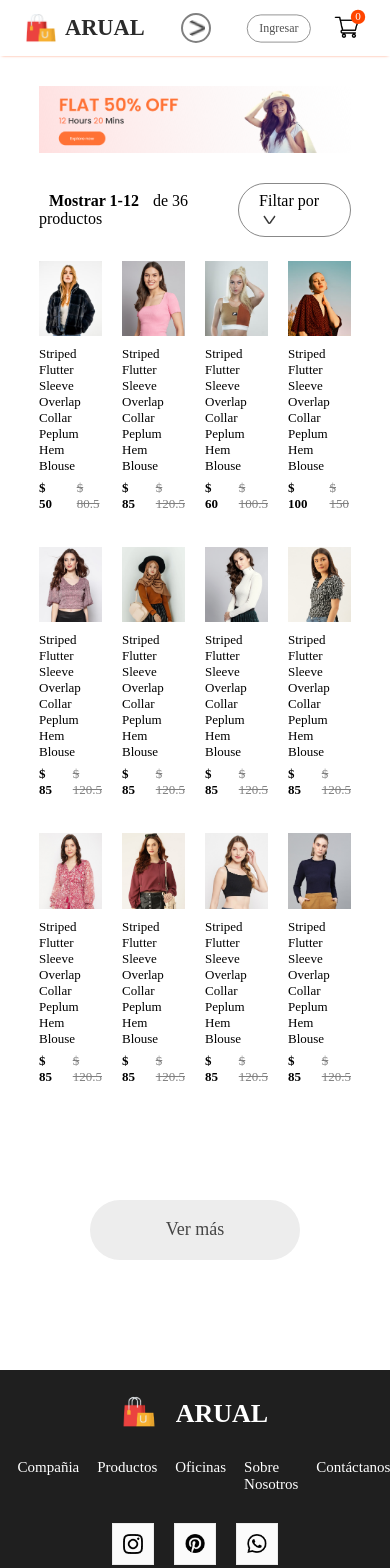
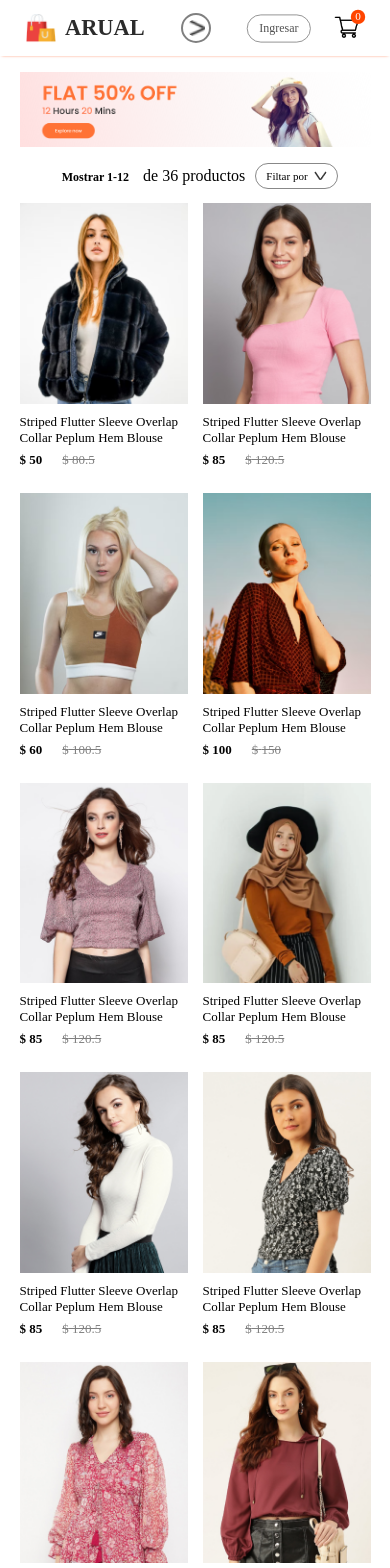
Before and after one commit to luis13xd/arual, a React (Create React App) app: page /mujer in a window 390 px wide. Shown: the top 1568 px of the page. Built offline with nearby package versions, Linux system fonts and the light colour scheme.

Commit message:
responsive en category sections

```diff
--- a/src/Pages/Css/Category.css
+++ b/src/Pages/Css/Category.css
@@ -65,4 +65,77 @@
     color: rgb(69, 69, 69);
     font-size: 18px;
     font-weight: 500;
+    cursor: pointer;
 }
+
+@media(max-width:1280px){
+    .shopcategory-sort {
+        font-size: 14px;
+    }
+
+    .shopcategory-indexSort p span {
+        font-size: 14px;
+    }
+}
+
+@media(max-width:800px){
+    .shopcategory-banner {
+        width: 90%;
+        margin: 20px auto;
+    }
+
+    .shopcategory-indexSort {
+        width: 90%;
+    }
+
+    .shopcategory-products {
+        margin: 14px auto;
+        display: grid;
+        grid-template-columns: repeat(3, 1fr);
+        column-gap: 15px;
+        row-gap: 20px;
+        width: 90%;
+    }
+
+    .shopcategory-sort {
+        font-size: 13px;
+    }
+
+    .shopcategory-indexSort p span {
+        font-size: 13px;
+    }
+
+    .shopcategory-loadmore{
+        margin: 50px auto;
+        width: 180px;
+        height: 45px;
+        font-size: 14px;
+    }
+}
+
+@media(max-width:500px){
+    .shopcategory-banner {
+        margin: 16px auto;
+    }
+
+    .shopcategory-sort {
+        font-size: 11px;
+        padding: 6px 10px;
+    }
+
+    .shopcategory-indexSort p span {
+        font-size: 12px;
+    }
+
+    .shopcategory-products {
+        grid-template-columns: repeat(2, 1fr);
+    }
+
+    .shopcategory-loadmore{
+        margin: 30px auto;
+        width: 110px;
+        height: 35px;
+        font-size: 13px;
+    }
+
+}
```
